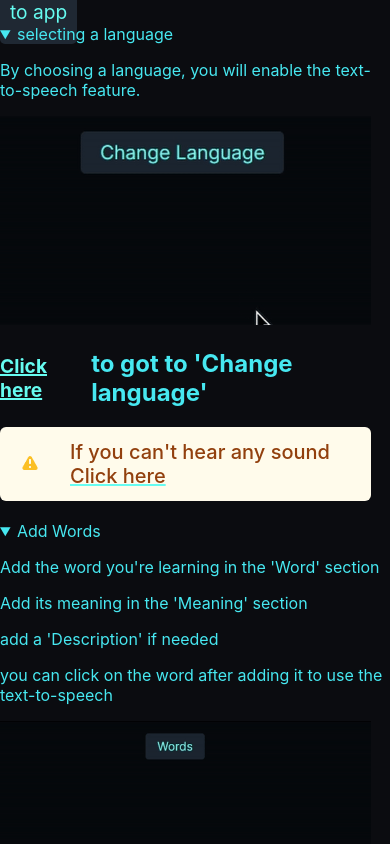
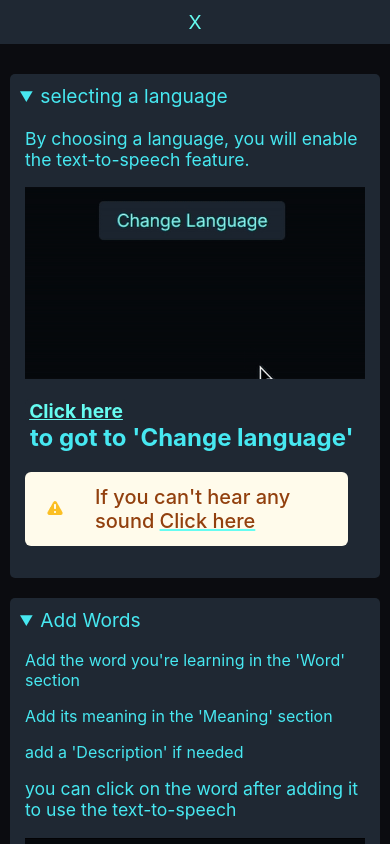
Before and after one commit to amr-amoudi/language-learning-app, a React (Vite) app: page /help in a window 390 px wide. Both pictures are taken after a click on the heading "Add Words". Shown: the top 844 px of the page. Built offline with nearby package versions, Linux system fonts and the light colour scheme.

Commit message:
fix styling

```diff
--- a/src/elements/addWordsHelp.jsx
+++ b/src/elements/addWordsHelp.jsx
@@ -3,16 +3,21 @@ import Banner from "../extra/banner.jsx";
 
 
 export default function AddWordsHelp() {
+    const isMobile = window.matchMedia("(max-width: 440px)").matches;
+
     return(
         <div>
             <details>
                 <summary>Add Words</summary>
+                <div className={"details--help--content"}>
                     <p>Add the word you're learning in the 'Word' section</p>
                     <p>Add its meaning in the 'Meaning' section</p>
                     <p>add a 'Description' if needed</p>
-                <p>you can click on the word after adding it to use the text-to-speech</p>
+                    <p className={"big--font"}>you can click on the word after adding it to use the text-to-speech</p>
                     <img className={"gif"} src={addWordGif} alt=""/>
+                    {isMobile && <Banner color={"blue"} text={"you can delete a word by double clicking on it"}/>}
                     <Banner color={"blue"} text={"you can add up to 50 Words"}/>
+                </div>
             </details>
         </div>
 )
--- a/src/elements/exportHelp.jsx
+++ b/src/elements/exportHelp.jsx
@@ -1,5 +1,4 @@
 import exportHelp from "../assets/export-gif.gif"
-import Banner from "../extra/banner.jsx";
 
 
 export default function ExportHelp(){
@@ -7,9 +6,11 @@ export default function ExportHelp(){
         <div>
             <details>
                 <summary>share your words</summary>
-                <p>go to the words section and click on the words button</p>
-                <p>then click on export words</p>
-                <img className={"gif"} src={exportHelp} alt=""/>
+                <div className={"details--help--content"}>
+                    <p style={{marginTop:"20px"}} className={"big--font"}>go to the words section and click on the words button</p>
+                    <p className={"big--font"}>then click on export words</p>
+                    <img className={"gif"} src={exportHelp} alt=""/>
+                </div>
             </details>
         </div>
     )
--- a/src/elements/hover.jsx
+++ b/src/elements/hover.jsx
@@ -6,7 +6,7 @@ export default function Hover({word,meaning,dis,handleClick}) {
 
     const [show, setShow] = React.useState(false);
 
-    const isMobile = window.matchMedia("(max-width: 440px)").matches;
+    const isMobile = window.matchMedia("(max-width: 740px)").matches;
 
 
     const styles = {
--- a/src/elements/importHelp.jsx
+++ b/src/elements/importHelp.jsx
@@ -1,7 +1,7 @@
 import importHelp from "../assets/improt-help-gif.gif"
 import Banner from "../extra/banner.jsx";
 import worningImg from "../assets/Exclamation.png";
-import {Navigate, useNavigate} from "react-router-dom";
+import {useNavigate} from "react-router-dom";
 
 export default function ImportHelp(){
 
@@ -16,15 +16,18 @@ export default function ImportHelp(){
         <div>
             <details>
                 <summary>Import Words</summary>
-                <p>go to the words section and click on the words button</p>
-                <p>then paste the words data on the 'Words data input' and click on import</p>
-                <img className={"gif"} src={importHelp} alt=""/>
-                <Banner color={"red"} text={"corrupted data could crash the app"}/>
-                <div className="worning">
-                    <img src={worningImg} alt="worning image"/>
-                    <h1>if the app keeps crashing <button onClick={handleClick} className="app--crash--button">Click here</button></h1>
+                <div className={"details--help--content"}>
+                    <p className={"big--paragraph"}>go to the words section and click on the words button</p>
+                    <p className={"big--paragraph"}>then paste the words data on the 'Words data input' and click on import</p>
+                    <img className={"gif"} src={importHelp} alt=""/>
+                    <Banner color={"red"} text={"corrupted data could crash the app"}/>
+                    <div className="worning">
+                        <img src={worningImg} alt="worning image"/>
+                        <h1>if the app keeps crashing <button onClick={handleClick} className="app--crash--button">Click
+                            here</button></h1>
+                    </div>
                 </div>
             </details>
         </div>
-    )
+)
 }
--- a/src/elements/selectLangHelp.jsx
+++ b/src/elements/selectLangHelp.jsx
@@ -8,14 +8,17 @@ export default function SelectLangHelp({isOpen}){
         <div>
             <details open={isOpen}>
                 <summary>selecting a language</summary>
-                <p>By choosing a language, you will enable the text-to-speech feature.</p>
-                <img className="gif" src={choselangGif} alt="a gif showing how to use the change language feature"/>
-                <h2><span className={"help--links"}><Link to={"/change"}>Click here</Link></span><span>to got to 'Change language'</span></h2>
-                <div className="worning">
-                    <img src={worningImg} alt="worning image" />
-                    <h1>If you can't hear any sound <Link to={"/help/sound"}>Click here</Link></h1>
+                <div className={"details--help--content"}>
+                    <p className={"big--paragraph"}>By choosing a language, you will enable the text-to-speech feature.</p>
+                    <img className="gif" src={choselangGif} alt="a gif showing how to use the change language feature"/>
+                    <h2><span className={"help--links"}><Link to={"/change"}>Click here</Link></span><span className={"span--help--select"}>to got to 'Change language'</span>
+                    </h2>
+                    <div className="worning">
+                        <img src={worningImg} alt="worning image"/>
+                        <h1>If you can't hear any sound <Link to={"/help/sound"}>Click here</Link></h1>
+                    </div>
                 </div>
             </details>
         </div>
-    );
+);
 }
--- a/src/elements/startHelp.jsx
+++ b/src/elements/startHelp.jsx
@@ -1,6 +1,7 @@
 import startGif from "../assets/start-gif.gif"
 import worningImg from "../assets/Exclamation.png";
 import {Link} from "react-router-dom";
+import "../index.css"
 
 
 export default function StartHelp(){
@@ -8,13 +9,15 @@ export default function StartHelp(){
         <div>
             <details>
                 <summary>Start</summary>
-                <h1>Start your test</h1>
+                <div className={"details--help--content"}>
+                    <h1 className={"small--font"}>Start your test</h1>
                     <img className={"gif"} src={startGif} alt=""/>
                     <h2>you can click on the word to use the text-to-speech</h2>
                     <div className="worning">
                         <img src={worningImg} alt="worning image"/>
                         <h1>If you can't hear any sound <Link to={"/help/sound"}>Click here</Link></h1>
                     </div>
+                </div>
             </details>
         </div>
 )
--- a/src/index.css
+++ b/src/index.css
@@ -422,11 +422,6 @@ hr{
 /*============
 -----help-----
 ===============*/
-
-details{
-    color: #47e8f1;
-}
-
 .worning{
     display: flex;
     align-items: center;
@@ -463,7 +458,7 @@ h2{
 }
 
 .help--links{
-    background-color: #0b0c10 ;
+    background-color: #1f2833 ;
     padding: 0;
     color: #47e8c4;
     text-decoration: underline #66FCF1 ;
@@ -472,7 +467,7 @@ h2{
 }
 
 .help--links > a{
-    background-color: #0b0c10 ;
+    background-color: #1f2833 ;
     padding: 0;
     border: none;
     margin-right: 5px;
@@ -487,6 +482,53 @@ h2{
     background-color: #fffbeb;
     color: #924011;
     text-decoration: #66FCF1 underline;
+}
+
+.help--link{
+    display: block;
+    text-align: center;
+    border-radius: 0;
+}
+
+details {
+    margin-top: 20px;
+    padding: 10px;
+    background-color: #1f2833;
+    border-radius: 5px;
+    color: #47e8f1;
+}
+
+
+summary{
+    font-size: 1.5rem;
+}
+
+.help--content{
+    margin: auto;
+    max-width: 800px;
+}
+
+.details--help--content{
+    padding: 5px 30px;
+}
+
+.details--help--content > img{
+    margin: auto;
+    width: fit-content;
+    display: block;
+}
+
+.big--paragraph{
+    font-size: 1.2rem;
+}
+
+.big--font{
+    font-size: 1.3rem;
+    margin-top: 0;
+}
+
+.small--font{
+    font-size: 1.65rem;
 }
 
 @media (max-width: 740px) {
@@ -668,8 +710,13 @@ h2{
         font-size: 1.25rem;
     }
 
+    h2{
+        display: block;
+        align-items: start;
+    }
+
     .help--links{
-        background-color: #0b0c10 ;
+        background-color: #1f2833 ;
         padding: 0;
         color: #47e8c4;
         text-decoration: underline #66FCF1 ;
@@ -678,9 +725,59 @@ h2{
     }
 
     .help--links > a{
-        background-color: #0b0c10 ;
+        display: block;
+        background-color: #1f2833 ;
         padding: 0;
         border: none;
+        margin: 0;
     }
 
+    .help--link{
+        width: 100%;
+        border: none;
+        padding: 10px 0;
+    }
+
+    .help--content{
+        padding: 10px;
+    }
+
+    summary{
+        font-size: 1.2rem;
+    }
+
+    .details--help--content{
+        padding: 2px 5px;
+    }
+
+    .details--help--content > img{
+        display: block;
+        margin: auto;
+        width: 100%;
+    }
+
+    .big--paragraph{
+        font-size: 1.1rem;
+    }
+
+    .big--font{
+        font-size: 1.1rem;
+        margin-top: 0;
+    }
+
+    .small--font{
+        font-size: 1.3rem;
+    }
+
+    .app--crash--button{
+        padding: 0;
+    }
+
+    .span--help--select{
+        margin-left: 5px;
+    }
+
+    .words--link{
+        width: 150px;
+    }
 }
--- a/src/pages/changeLang.jsx
+++ b/src/pages/changeLang.jsx
@@ -33,7 +33,7 @@ export default function Lang() {
 
     return (
         <div className="change--lang">
-            <Link to="/">Back To App</Link>
+            <Link className={"words--link"} to="/">Back To App</Link>
             <select
                 className="change--lang--select"
                 value={JSON.stringify(!didChange ? storedLang : newOption)}
--- a/src/pages/help.jsx
+++ b/src/pages/help.jsx
@@ -8,13 +8,15 @@ import ImportHelp from "../elements/importHelp.jsx";
 export default function Help(){
     return(
         <div>
-            <Link to="/">to app</Link>
+            <Link className={"help--link"} to="/">X</Link>
 
-            <SelectLangHelp isOpen={!localStorage.getItem("lang")}/>
-            <AddWordsHelp/>
-            <StartHelp/>
-            <ExportHelp/>
-            <ImportHelp/>
+            <div className={"help--content"}>
+                <SelectLangHelp isOpen={!localStorage.getItem("lang")}/>
+                <AddWordsHelp/>
+                <StartHelp/>
+                <ExportHelp/>
+                <ImportHelp/>
+            </div>
         </div>
     )
 }
--- a/src/pages/words.jsx
+++ b/src/pages/words.jsx
@@ -60,7 +60,7 @@ export default function Words(){
                 {!lang && <Banner color={"red"} text={"chose language"} para={"you must chose a language first"} maxDisplayWidth={"500px"}/>}
             </div>
             <div className="words--info">
-                <Link to="/">Back To App</Link>
+                <Link className={"words--link"} to="/">Back To App</Link>
                 <button onClick={displayCopy} className="words--button" style={{color:"#66fcf1"}}>Words:{words.length}</button>
             </div>
             {words ? displayWords : <h1>there is no words</h1>}
```
Lines whose indentation alone changed are shown as unchanged.
